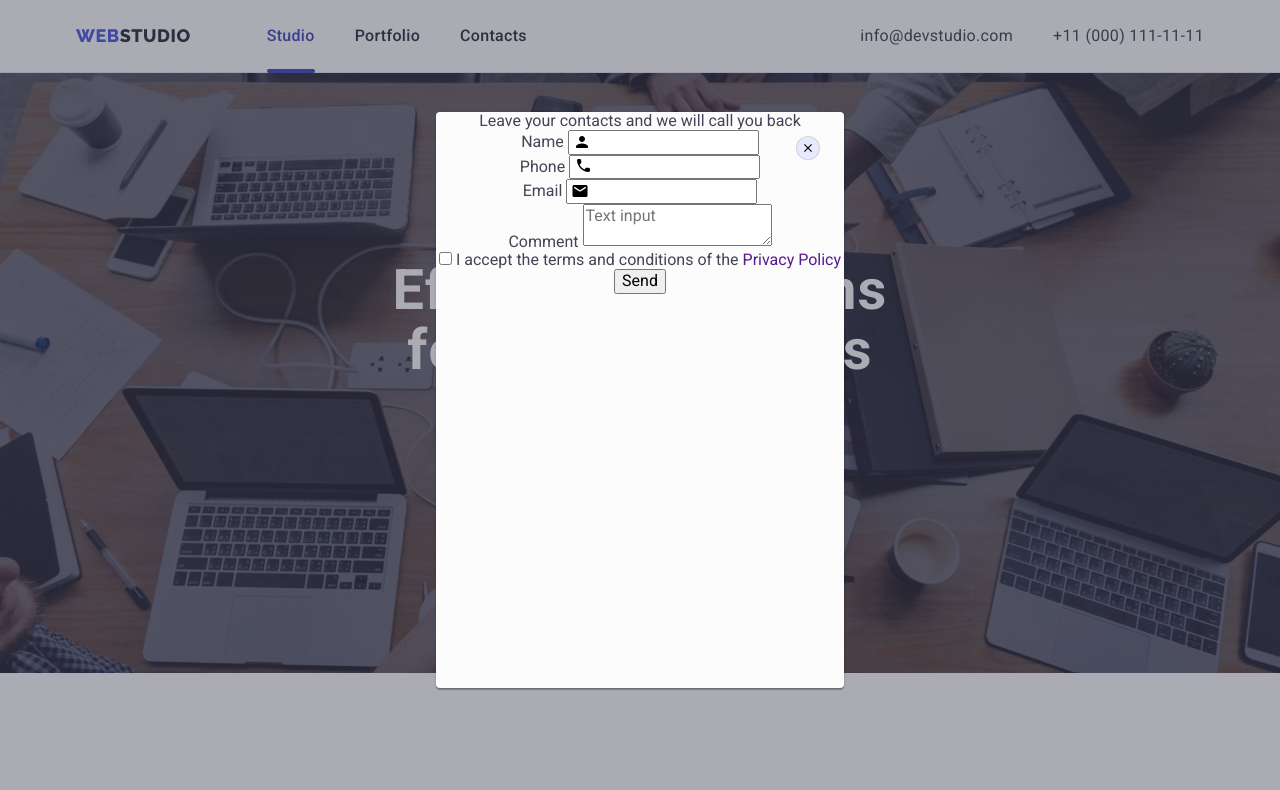
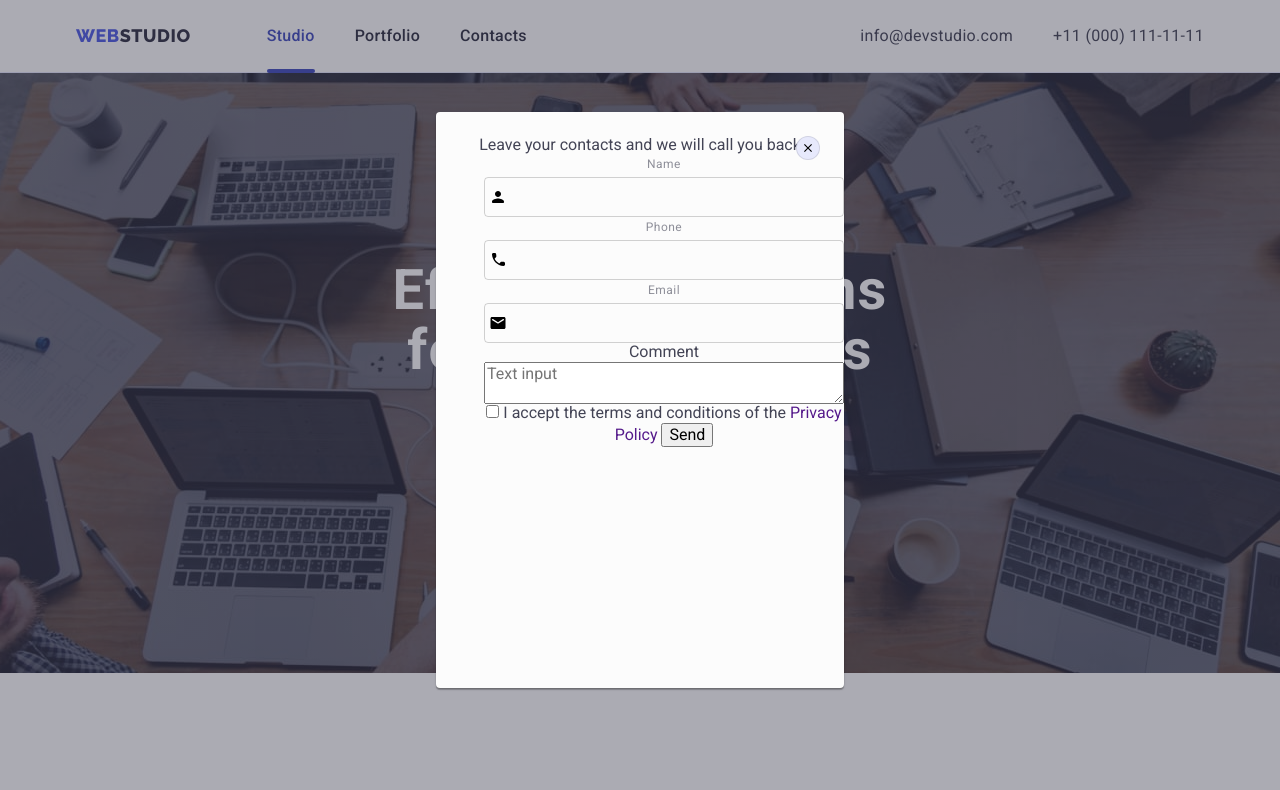
Before and after one commit to KaterinaKha/goit-markup-hw-06, a plain HTML site: page index.html in a window 1280 px wide. Both pictures are taken after a click on the button "Order Service". Shown: the top 790 px of the page. Drawn offline with nearby package versions, Linux system fonts and the light colour scheme.

Commit message:
Update style.css

```diff
--- a/styles/style.css
+++ b/styles/style.css
@@ -574,6 +574,7 @@ img {
 	position: absolute;
 	top: 50%;
 	left: 50%;
+	padding: 24px;
 
 	height: 576px;
 	width: 408px;
@@ -602,6 +603,47 @@ img {
 	cursor: pointer;
 }
 
+.modal-form {
+	width: 360px;
+	margin-left: 24px;
+	margin-right: 24px;
+}
+
+.modal-field {
+	display: flex;
+	flex-direction: column;
+	width: 100%;
+}
+.modal-input {
+	width: 100%;
+	height: 40px;
+
+	background-color: transparent;
+	border: 1px solid rgba(33, 33, 33, 0.2);
+	border-radius: 4px;
+	outline: none;
+}
+
+.input-text {
+	display: inline-block;
+	margin-bottom: 4px;
+
+	font-size: 12px;
+	line-height: 1.33;
+	letter-spacing: 0.04em;
+
+	color: var(--customers-icon);
+}
+
+.modal-comment {
+	width: 100%;
+	height: 120px;
+	font-size: 12px;
+	line-height: 1.33;
+	letter-spacing: 0.04em;
+	color: rgba(117, 117, 117, 0.5);
+}
+
 .input-wrap {
 	position: relative;
 }
```
Lines whose indentation alone changed are shown as unchanged.
